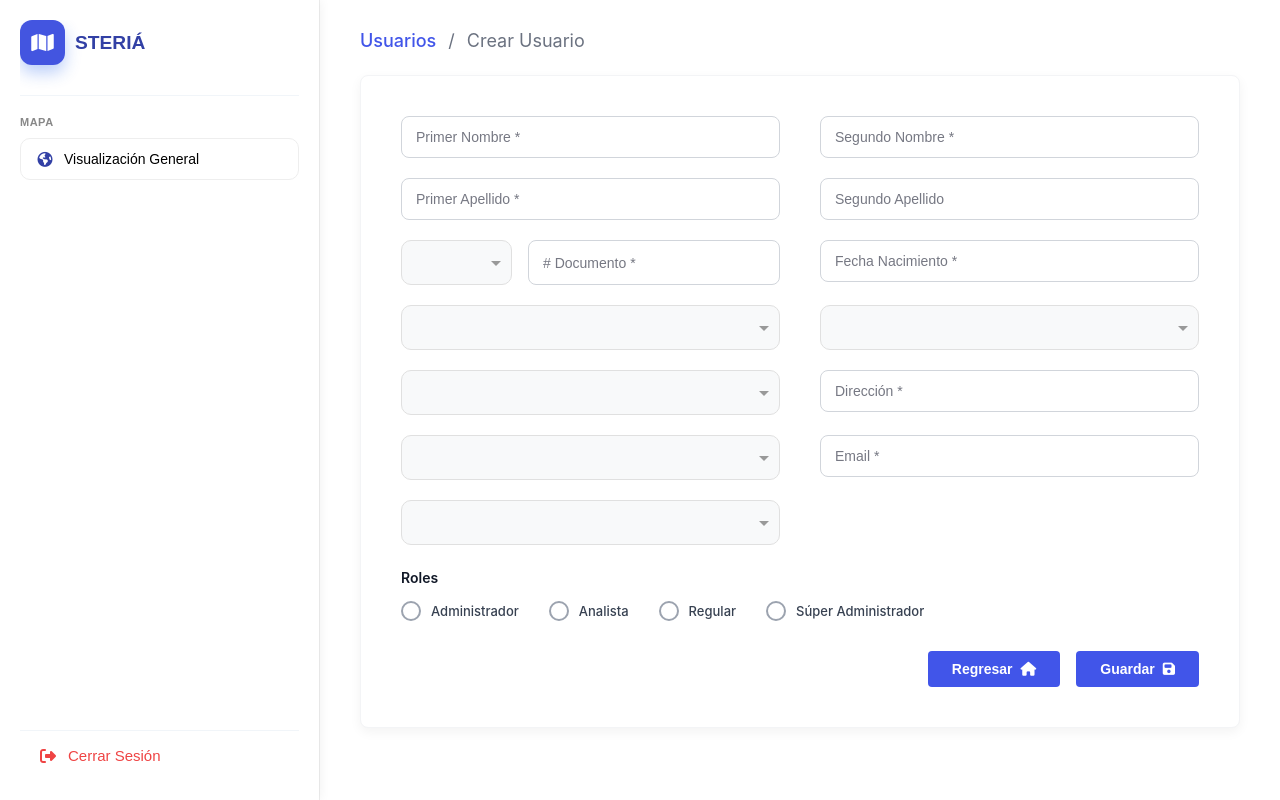
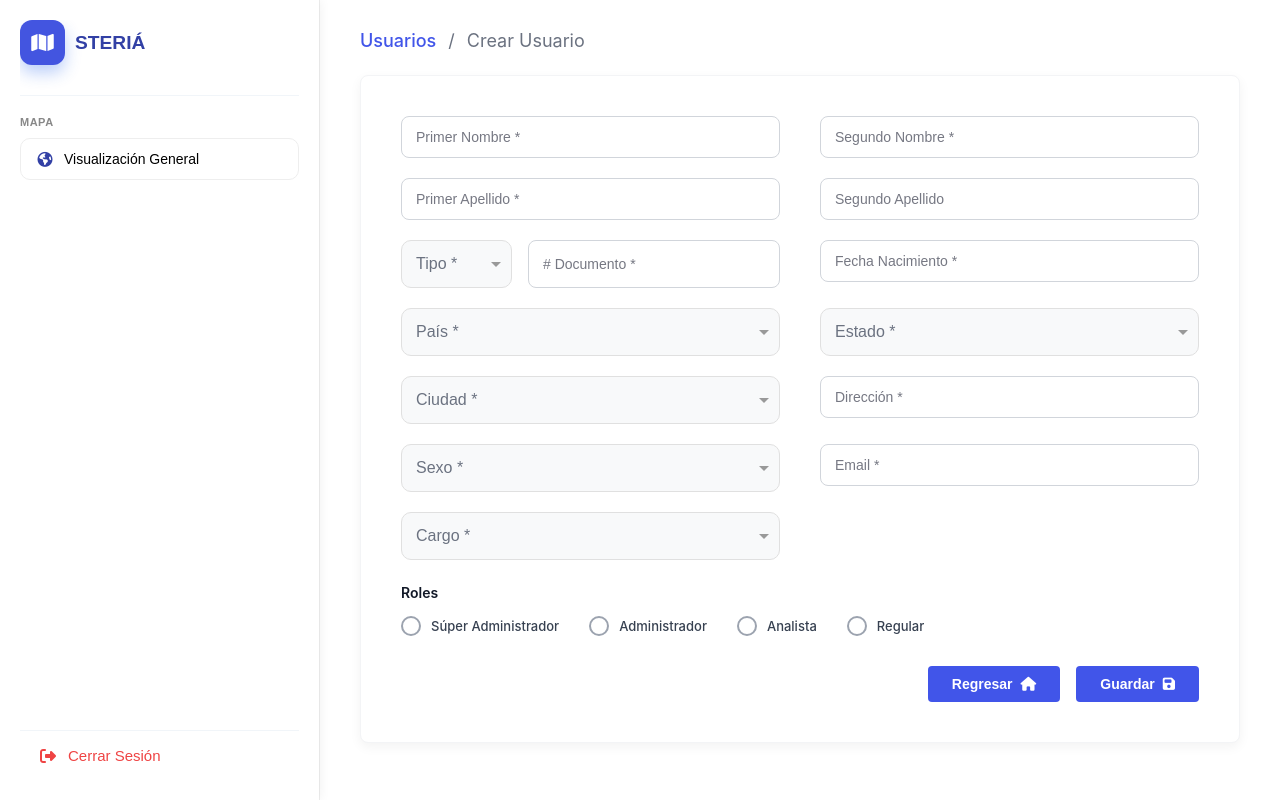
Before and after one commit to sirelis306/GeoProyect, an Angular app: page /usuarios/nuevo in a window 1280 px wide. Built offline with nearby package versions, Linux system fonts and the light colour scheme; sample sign-in values are in the browser's storage.

Commit message:
ajustes usuarios

```diff
--- a/src/app/components/add-user/add-user.css
+++ b/src/app/components/add-user/add-user.css
@@ -72,50 +72,84 @@
   width: 100%;
 }
 
-/* Ng-Select overrides completos y corregidos */
-.ng-modern ::ng-deep .ng-select-container {
-  min-height: 44px;
-  border: 1px solid #d1d5db;
-  border-radius: 8px;
-  background: #ffffff;
-  color: #374151;
-  font-size: 14px;
-  box-shadow: none;
-  transition: all 0.2s ease;
+/*Estilos selct simple*/
+
+::ng-deep .select-simple .ng-select-container {
+
+  min-height: 48px !important;
+
+  height: 48px !important;
+
+  border-radius: 10px !important;
+
+  border: 1px solid #e0e0e0 !important;
+
+  background-color: #f8f9fa !important;
+
+  display: flex !important;
+
+  align-items: center !important;
+
 }
 
-.ng-modern.ng-select-focused ::ng-deep .ng-select-container {
-  border-color: #4155e9;
-  box-shadow: 0 0 0 3px rgba(65, 85, 233, 0.1);
+
+
+/* Forzamos el uso de Flexbox para centrar el texto único */
+
+::ng-deep .select-simple .ng-value-container {
+
+  display: flex !important;
+
+  align-items: center !important;
+
+  padding: 0 14px !important;
+
+  height: 100% !important;
+
 }
 
-/* Aseguramos que el placeholder sea visible SOLO cuando el select está vacío */
-.ng-modern ::ng-deep .ng-select-container .ng-placeholder {
-  color: #9ca3af !important;
-  display: block !important;
+
+
+/* Alineación del texto seleccionado */
+
+::ng-deep .select-simple .ng-value {
+
+  margin: 0 !important;
+
+  display: flex !important;
+
+  align-items: center !important;
+
 }
 
-/* Cuando el select tiene un valor, ocultamos el placeholder */
-.ng-modern.ng-select--has-value ::ng-deep .ng-select-container .ng-placeholder {
-  display: none !important;
+
+
+/* Placeholder centrado */
+
+::ng-deep .select-simple .ng-placeholder {
+
+  position: absolute !important;
+
+  top: 50% !important;
+
+  transform: translateY(-50%) !important;
+
+  padding-left: 0 !important;
+
+  margin: 0 !important;
+
+  color: #6b7280 !important;
+
 }
 
-/* Aseguramos que el valor seleccionado sea visible */
-.ng-modern ::ng-deep .ng-value {
-  color: #374151;
-}
 
-.ng-modern ::ng-deep .ng-select-container:hover {
-  border-color: #9ca3af;
-}
 
-.ng-modern.ng-select-disabled ::ng-deep .ng-select-container {
-  background-color: #f9fafb;
-  border-color: #e5e7eb;
-}
+/* Ocultar placeholder al seleccionar */
 
-.ng-modern.ng-select-disabled ::ng-deep .ng-value-label {
-  color: #d1d5db;
+::ng-deep .select-simple.ng-has-value .ng-placeholder {
+
+  display: none !important;
+
 }
 
 .flex-1 {
--- a/src/app/components/add-user/add-user.html
+++ b/src/app/components/add-user/add-user.html
@@ -36,7 +36,7 @@
         <!-- Fila 3 -->
         <div class="form-group form-group-split">
           <div class="flex-1">
-            <ng-select class="ng-modern" [(ngModel)]="user.tipoDocumento" name="tipoDocumento" required
+            <ng-select class="select-simple" [(ngModel)]="user.tipoDocumento" name="tipoDocumento" required
               placeholder="Tipo *" [clearable]="false" [searchable]="false" [items]="tiposDocumento">
             </ng-select>
           </div>
@@ -51,20 +51,20 @@
 
         <!-- Fila 4 -->
         <div class="form-group">
-          <ng-select class="ng-modern" [(ngModel)]="user.pais" name="pais" required placeholder="País *"
+          <ng-select class="select-simple" [(ngModel)]="user.pais" name="pais" required placeholder="País *"
             [clearable]="false" [searchable]="false" [items]="paises">
           </ng-select>
         </div>
         <div class="form-group">
-          <ng-select class="ng-modern " [(ngModel)]="user.estado" name="estado" required (change)="onEstadoChange()"
-            placeholder="Estado *" [clearable]="false" [searchable]="true" [items]="estados">
+          <ng-select class="select-simple" [(ngModel)]="user.estado" name="estado" required (change)="onEstadoChange()"
+            placeholder="Estado *" [clearable]="false" [searchable]="false" [items]="estados">
           </ng-select>
         </div>
 
         <!-- Fila 5 -->
         <div class="form-group">
-          <ng-select class="ng-modern" [(ngModel)]="user.ciudad" name="ciudad" required [disabled]="!user.estado"
-            placeholder="Ciudad *" [clearable]="false" [items]="ciudadesDisponibles">
+          <ng-select class="select-simple" [(ngModel)]="user.ciudad" name="ciudad" required [disabled]="!user.estado"
+            placeholder="Ciudad *" [clearable]="false" [searchable]="false" [items]="ciudadesDisponibles">
           </ng-select>
         </div>
         <div class="form-group">
@@ -74,7 +74,7 @@
 
         <!-- Fila 6 -->
         <div class="form-group">
-          <ng-select class="ng-modern" [(ngModel)]="user.sexo" name="sexo" required placeholder="Sexo *"
+          <ng-select class="select-simple" [(ngModel)]="user.sexo" name="sexo" required placeholder="Sexo *"
             [clearable]="false" [searchable]="false" [items]="sexos" bindLabel="label" bindValue="value">
           </ng-select>
         </div>
@@ -88,7 +88,7 @@
 
         <div class="form-group" style="grid-column: span 2;">
           <div style="width: calc(50% - 20px);">
-            <ng-select class="ng-modern" [(ngModel)]="user.cargo" name="cargo" required placeholder="Cargo *"
+            <ng-select class="select-simple" [(ngModel)]="user.cargo" name="cargo" required placeholder="Cargo *"
               [clearable]="false" [searchable]="true" [items]="cargos" bindLabel="label" bindValue="value">
             </ng-select>
           </div>
@@ -99,24 +99,23 @@
         <div class="roles-title">Roles</div>
         <div class="roles-grid">
           <label class="checkbox-label">
-            <input type="checkbox" class="circular-checkbox" [(ngModel)]="user.roles.ROLE_ADMINISTRADOR"
+            <input type="checkbox" class="circular-checkbox" [(ngModel)]="user.roles.rol_super_administrador"
+              name="role_super_admin" />
+            Súper Administrador
+          </label>
+          <label class="checkbox-label">
+            <input type="checkbox" class="circular-checkbox" [(ngModel)]="user.roles.rol_administrador"
               name="role_admin" />
             Administrador
           </label>
           <label class="checkbox-label">
-            <input type="checkbox" class="circular-checkbox" [(ngModel)]="user.roles.ROLE_ANALISTA"
-              name="role_analista" />
+            <input type="checkbox" class="circular-checkbox" [(ngModel)]="user.roles.rol_analista"
+              name="rol_analista" />
             Analista
           </label>
           <label class="checkbox-label">
-            <input type="checkbox" class="circular-checkbox" [(ngModel)]="user.roles.ROLE_REGULAR"
-              name="role_regular" />
+            <input type="checkbox" class="circular-checkbox" [(ngModel)]="user.roles.rol_regular" name="rol_regular" />
             Regular
-          </label>
-          <label class="checkbox-label">
-            <input type="checkbox" class="circular-checkbox" [(ngModel)]="user.roles.ROLE_SUPER_ADMINISTRADOR"
-              name="role_super_admin" />
-            Súper Administrador
           </label>
         </div>
       </div>
--- a/src/app/components/add-user/add-user.ts
+++ b/src/app/components/add-user/add-user.ts
@@ -22,21 +22,21 @@ export class AddUser {
     segundoNombre: '',
     primerApellido: '',
     segundoApellido: '',
-    tipoDocumento: '',
+    tipoDocumento: null,
     documento: '',
     fechaNacimiento: '',
-    pais: '',
-    estado: '',
-    ciudad: '',
+    pais: null,
+    estado: null,
+    ciudad: null,
     direccion: '',
-    sexo: '',
+    sexo: null,
     email: '',
-    cargo: '',
+    cargo: null,
     roles: {
-      ROLE_ADMINISTRADOR: false,
-      ROLE_ANALISTA: false,
-      ROLE_REGULAR: false,
-      ROLE_SUPER_ADMINISTRADOR: false
+      rol_super_administrador: false,
+      rol_administrador: false,
+      rol_analista: false,
+      rol_regular: false
     }
   };
 
@@ -49,9 +49,56 @@ export class AddUser {
   ];
 
   cargos = [
-    { label: 'Gerente', value: 'gerente' },
-    { label: 'Analista', value: 'analista' },
-    { label: 'Especialista', value: 'especialista' }
+    { label: 'Adjunto', value: 'Adjunto' },
+    { label: 'Agente comercial', value: 'Agente comercial' },
+    { label: 'Almacenista', value: 'Almacenista' },
+    { label: 'Analista', value: 'Analista' },
+    { label: 'Analista de Atención de Canales', value: 'Analista de Atención de Canales' },
+    { label: 'Apoyo Administrativo', value: 'Apoyo Administrativo' },
+    { label: 'Apoyo Especializado', value: 'Apoyo Especializado' },
+    { label: 'Apoyo Especializado de Operaciones de la Red', value: 'Apoyo Especializado de Operaciones de la Red' },
+    { label: 'Apoyo Especializado II', value: 'Apoyo Especializado II' },
+    { label: 'Apoyo Técnico', value: 'Apoyo Técnico' },
+    { label: 'Apoyo Técnico Comercial', value: 'Apoyo Técnico Comercial' },
+    { label: 'Apoyo Técnico de Administración', value: 'Apoyo Técnico de Administración' },
+    { label: 'Apoyo Técnico de Servicios Logísticos', value: 'Apoyo Técnico de Servicios Logísticos' },
+    { label: 'Asesor', value: 'Asesor' },
+    { label: 'Asistente', value: 'Asistente' },
+    { label: 'Asistente Administrativo', value: 'Asistente Administrativo' },
+    { label: 'Asistente de Operación y Mantenimiento', value: 'Asistente de Operación y Mantenimiento' },
+    { label: 'Asistente de Optimización y Desempeño', value: 'Asistente de Optimización y Desempeño' },
+    { label: 'Asistente de Tecnología de la Información', value: 'Asistente de Tecnología de la Información' },
+    { label: 'Auxiliar de cocina', value: 'Auxiliar de cocina' },
+    { label: 'Ayudante', value: 'Ayudante' },
+    { label: 'Ayudante de seguridad integral', value: 'Ayudante de seguridad integral' },
+    { label: 'Ayudante de Servicio de Logística', value: 'Ayudante de Servicio de Logística' },
+    { label: 'Chofer', value: 'Chofer' },
+    { label: 'Cocinero', value: 'Cocinero' },
+    { label: 'Cocinero jefe', value: 'Cocinero jefe' },
+    { label: 'Consultor I', value: 'Consultor I' },
+    { label: 'Coordinador', value: 'Coordinador' },
+    { label: 'Ejecutivo', value: 'Ejecutivo' },
+    { label: 'Enfermero', value: 'Enfermero' },
+    { label: 'Especialista soporte servicio en mensajería', value: 'Especialista soporte servicio en mensajería' },
+    { label: 'Experto', value: 'Experto' },
+    { label: 'Experto I', value: 'Experto I' },
+    { label: 'Experto II', value: 'Experto II' },
+    { label: 'Externo', value: 'Externo' },
+    { label: 'Gerente', value: 'Gerente' },
+    { label: 'Gerente de Linea', value: 'Gerente de Linea' },
+    { label: 'Gerente General', value: 'Gerente General' },
+    { label: 'Ingeniero de Monitoreo y Control', value: 'Ingeniero de Monitoreo y Control' },
+    { label: 'Jurista I', value: 'Jurista I' },
+    { label: 'Juristas II', value: 'Juristas II' },
+    { label: 'Juristas III', value: 'Juristas III' },
+    { label: 'Líder', value: 'Líder' },
+    { label: 'Médico', value: 'Médico' },
+    { label: 'Mensajero', value: 'Mensajero' },
+    { label: 'Presidente', value: 'Presidente' },
+    { label: 'Supervisor', value: 'Supervisor' },
+    { label: 'Teleoperador', value: 'Teleoperador' },
+    { label: 'Teleoperador 0800 Activar', value: 'Teleoperador 0800 Activar' },
+    { label: 'Vicepresidente', value: 'Vicepresidente' }
   ];
 
   estados = [
@@ -90,8 +137,8 @@ export class AddUser {
   ciudadesDisponibles: string[] = [];
 
   onEstadoChange() {
-    this.user.ciudad = '';
-    this.ciudadesDisponibles = this.ciudadesMap[this.user.estado] || [];
+    this.user.ciudad = null;
+    this.ciudadesDisponibles = this.user.estado ? this.ciudadesMap[this.user.estado] || [] : [];
   }
 
   guardar(form: NgForm) {
--- a/src/app/components/sidebar/sidebar.css
+++ b/src/app/components/sidebar/sidebar.css
@@ -606,9 +606,7 @@
 ::ng-deep .custom-ng-select .ng-value-container {
   display: grid !important;
   grid-template-columns: repeat(2, 1fr) !important;
-  /* Crea 2 columnas iguales */
   gap: 4px !important;
-  /* Espacio entre los chips */
   padding: 5px !important;
   align-items: center !important;
 }
@@ -618,7 +616,7 @@
   margin: 0 !important;
   display: flex !important;
   justify-content: space-between !important;
-  font-size: 11px !important;
+  font-size: 15px !important;
 }
 
 /* Forzar al placeholder a ignorar alineaciones previas */
@@ -636,6 +634,47 @@
   transform: translateY(-50%) !important;
   display: flex !important;
   align-items: center !important;
+}
+
+/*Estilos selct simple*/
+::ng-deep .select-simple .ng-select-container {
+  min-height: 48px !important;
+  height: 48px !important;
+  border-radius: 10px !important;
+  border: 1px solid #e0e0e0 !important;
+  background-color: #f8f9fa !important;
+  display: flex !important;
+  align-items: center !important;
+}
+
+/* Forzamos el uso de Flexbox para centrar el texto único */
+::ng-deep .select-simple .ng-value-container {
+  display: flex !important;
+  align-items: center !important;
+  padding: 0 14px !important;
+  height: 100% !important;
+}
+
+/* Alineación del texto seleccionado */
+::ng-deep .select-simple .ng-value {
+  margin: 0 !important;
+  display: flex !important;
+  align-items: center !important;
+}
+
+/* Placeholder centrado */
+::ng-deep .select-simple .ng-placeholder {
+  position: absolute !important;
+  top: 50% !important;
+  transform: translateY(-50%) !important;
+  padding-left: 0 !important;
+  margin: 0 !important;
+  color: #6b7280 !important;
+}
+
+/* Ocultar placeholder al seleccionar */
+::ng-deep .select-simple.ng-has-value .ng-placeholder {
+  display: none !important;
 }
 
 .dir-group-fixed {
--- a/src/app/components/users/users.ts
+++ b/src/app/components/users/users.ts
@@ -23,16 +23,13 @@ export class Users implements OnInit {
   obtenerUsuarios() {
     this.http.get<any[]>('http://localhost:3000/api/users/listado').subscribe({
       next: (res) => {
-        this.listaUsuarios = res.map(user => {
-          let tempUser = { ...user };
-          if (!tempUser.email) {
-            tempUser.email = `${tempUser.username.replace(/\s+/g, '.').toLowerCase()}@empresa.com`;
-          }
-          return tempUser;
-        });
+        // El res ya viene con la estructura: { primerNombre, primerApellido, email, roles: {...} }
+        this.listaUsuarios = res;
         this.cdr.detectChanges();
       },
-      error: (err) => console.error("Error cargando usuarios:", err)
+      error: (err) => {
+        console.error("Error cargando usuarios:", err);
+      }
     });
   }
 
@@ -49,22 +46,22 @@ export class Users implements OnInit {
   }
 
   getPrincipalRole(roles: any): string {
-    if (roles.ROLE_SUPER_ADMINISTRADOR) return 'Super Admin';
-    if (roles.ROLE_ADMINISTRADOR) return 'Administrador';
-    if (roles.ROLE_ANALISTA) return 'Analista';
+    if (roles.rol_super_administrador) return 'Super Admin';
+    if (roles.rol_administrador) return 'Administrador';
+    if (roles.rol_analista) return 'Analista';
     return 'Regular';
   }
 
   getRoleClass(roles: any): string {
-    if (roles.ROLE_SUPER_ADMINISTRADOR || roles.ROLE_ADMINISTRADOR) return 'badge-admin';
-    if (roles.ROLE_ANALISTA) return 'badge-editor'; // O badge-analista
+    if (roles.rol_super_administrador || roles.rol_administrador) return 'badge-admin';
+    if (roles.rol_analista) return 'badge-editor'; // O badge-analista
     return 'badge-viewer';
   }
 
   getRoleIcon(roles: any): string {
-    if (roles.ROLE_SUPER_ADMINISTRADOR) return 'fa-crown';
-    if (roles.ROLE_ADMINISTRADOR) return 'fa-shield-alt';
-    if (roles.ROLE_ANALISTA) return 'fa-chart-line';
+    if (roles.rol_super_administrador) return 'fa-crown';
+    if (roles.rol_administrador) return 'fa-shield-alt';
+    if (roles.rol_analista) return 'fa-chart-line';
     return 'fa-user';
   }
 }
```
Also changed, not shown: src/app/components/sidebar/sidebar.html (+9 -11 lines), src/app/components/sidebar/sidebar.ts (+2 -5 lines), src/app/components/users/users.html (+4 -5 lines), src/app/models/user.ts (+10 -10 lines), src/app/services/auth/authService.ts (+6 -1 lines).
